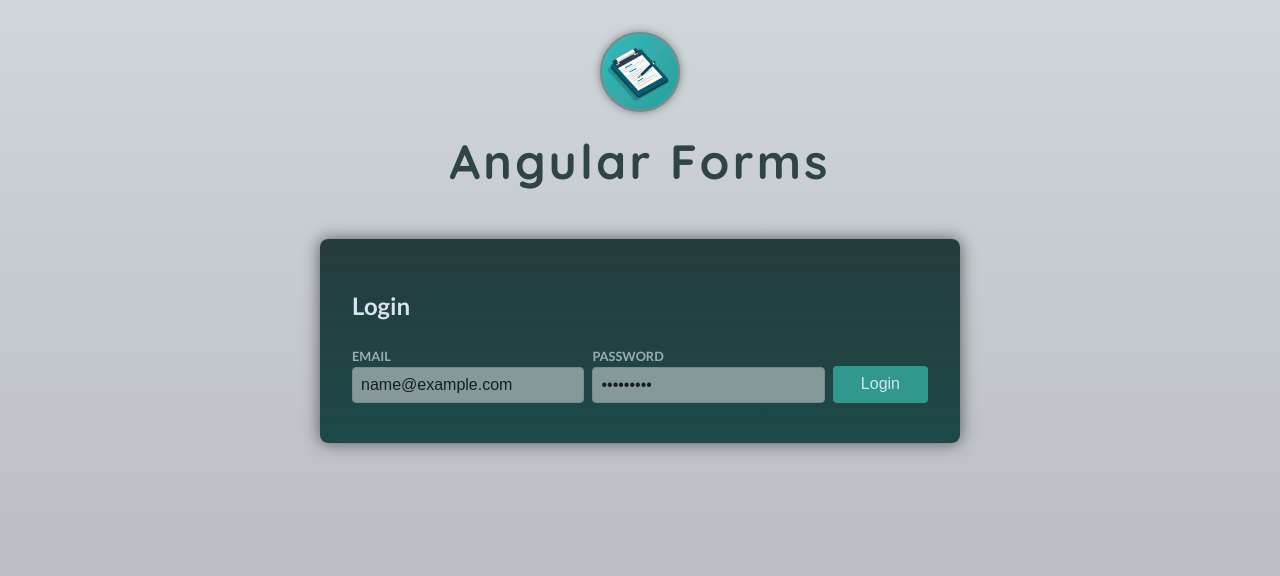
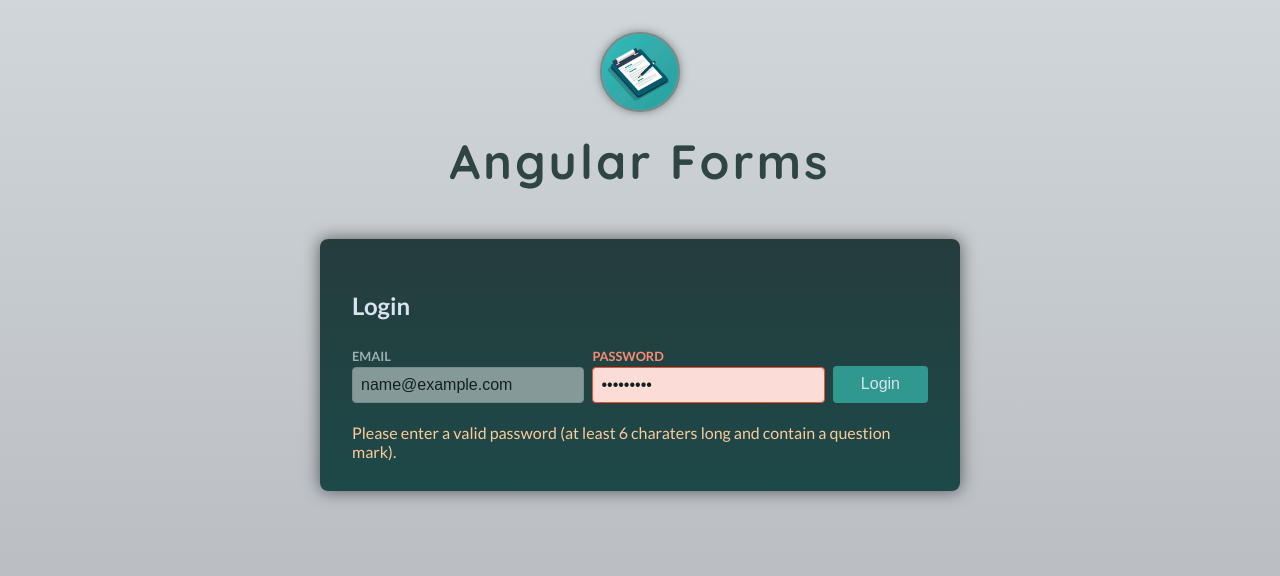
Before and after one commit to tomkedem/working-with-form, an Angular app: page / in a window 1280 px wide. Both pictures are taken after typing "name@example.com", "Sample123" into the empty fields and a click on the button "Login". Shown: the top 576 px of the page. Built offline with nearby package versions, Linux system fonts and the light colour scheme.

Commit message:
Building Custom Validators

```diff
--- a/src/app/auth/login/login.component.html
+++ b/src/app/auth/login/login.component.html
@@ -18,7 +18,7 @@
     <p class="control-error">Please enter a valid email address.</p>
   }
   @if(passwordIsInvalid){
-    <p class="control-error">Please enter a valid password (at least 6 charaters long).</p>
+    <p class="control-error">Please enter a valid password (at least 6 charaters long and contain a question mark).</p>
   }
 
 </form>
--- a/src/app/auth/login/login.component.ts
+++ b/src/app/auth/login/login.component.ts
@@ -1,5 +1,13 @@
 import { Component } from '@angular/core';
-import { FormControl, FormGroup, ReactiveFormsModule, Validators } from '@angular/forms';
+import { AbstractControl, FormControl, FormGroup, ReactiveFormsModule, Validators } from '@angular/forms';
+
+function mustContainQuestionMark(contorl: AbstractControl){
+  if(contorl.value.includes('?')){
+    return null;
+  }
+
+  return { doesNotContainQuestionMark: true };
+}
 
 @Component({
   selector: 'app-login',
@@ -14,7 +22,7 @@
       validators: [ Validators.email, Validators.required]
     }),
     password: new FormControl('',{
-      validators: [ Validators.required, Validators.minLength(6)]
+      validators: [ Validators.required, Validators.minLength(6), mustContainQuestionMark]
     }),
   });
 
```
